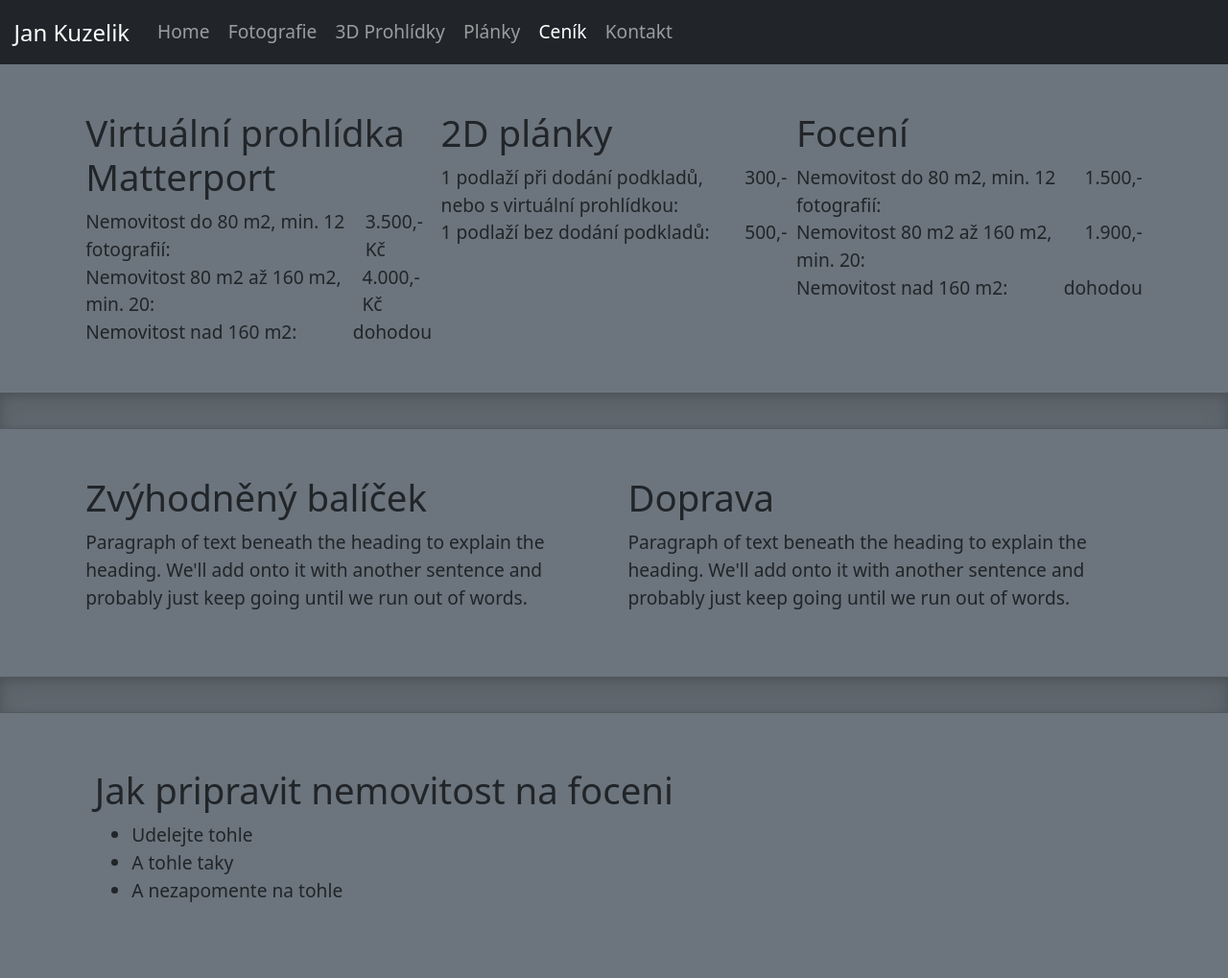
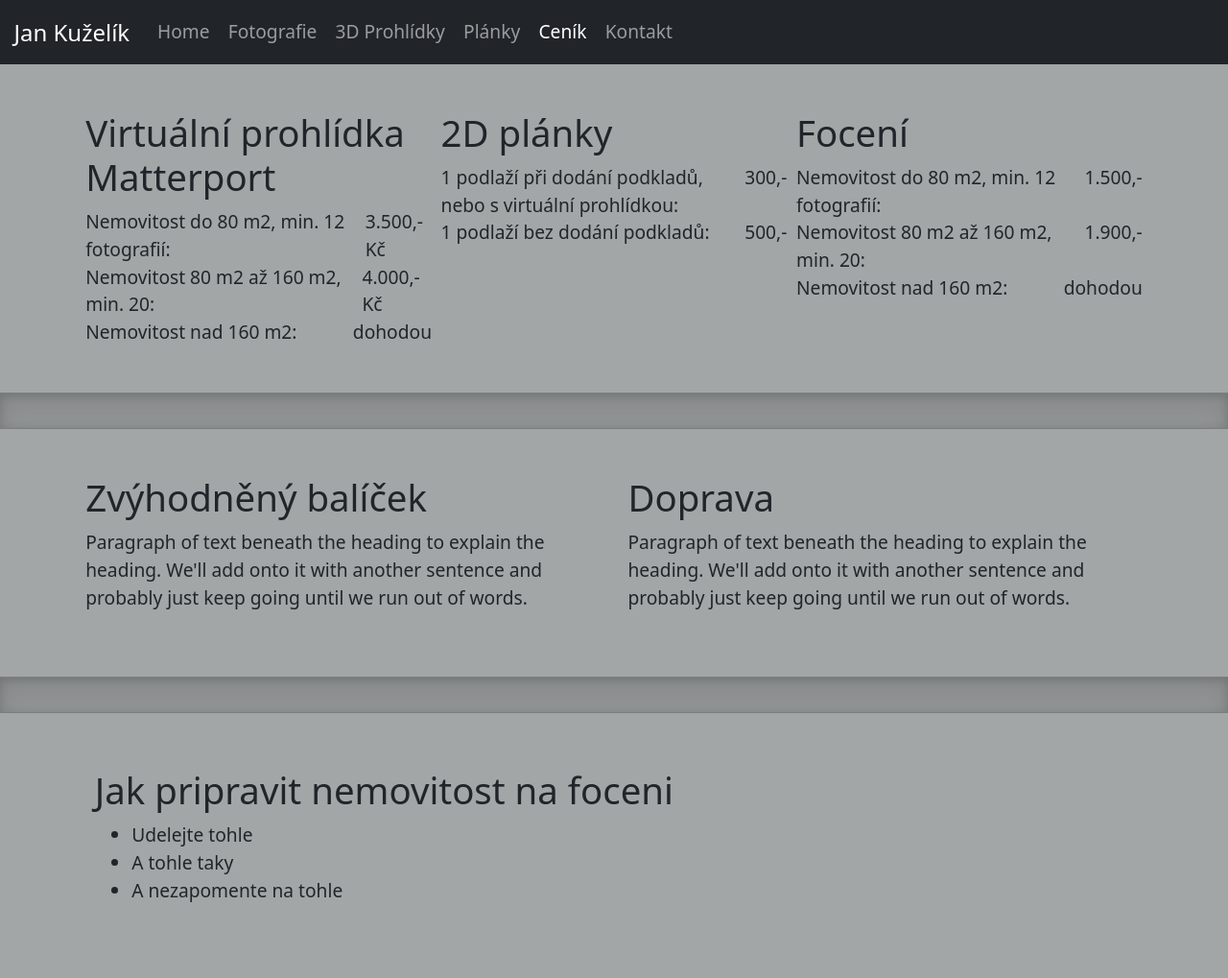
Before and after one commit to Jkuzz/web-portfolio, a Flask app: page /prices in a window 1280 px wide. Shown: the whole page at 96% size. Run offline with Flask 2, Linux system fonts and the light colour scheme.

Commit message:
Abstracted image wall, implemented plan viewer, changed bg colour

```diff
--- a/app.py
+++ b/app.py
@@ -21,8 +21,16 @@ def send_js(resource):
 
 @app.route('/portfolio')
 def render_portfolio():
-    pictures = glob.glob('static/portfolio/*.jpg')
-    return render_template('portfolio.html', pictures=pictures)
+    return render_image_wall('static/portfolio/*.jpg', 'Portfolio')
+
+
+@app.route('/plans')
+def render_plans():
+    return render_image_wall('static/plans/*.jpg', 'Plánky')
+
+
+def render_image_wall(img_path, title):
+    return render_template('image_wall.html', pictures=glob.glob(img_path), title=title)
 
 
 @app.route('/<page>')
--- a/static/base.css
+++ b/static/base.css
@@ -1,5 +1,9 @@
 html {
     font-size: 1.2rem;
+}
+
+body {
+    background-color: #a2a6a7 !important;
 }
 
 .b-example-divider {
--- a/templates/base.html
+++ b/templates/base.html
@@ -21,11 +21,11 @@
     {% block includes %}{% endblock %}
 </head>
 
-<body class="bg-secondary">
+<body {#class="bg-secondary"#}>
 <nav class="navbar navbar-expand-md navbar-dark fixed-top bg-dark">
     <div class="container-fluid">
         <a class="navbar-brand" href="/">
-            Jan Kuzelik
+            Jan Kuželík
         </a>
         <button class="navbar-toggler" type="button" data-bs-toggle="collapse" data-bs-target="#navbarCollapse"
                 aria-controls="navbarCollapse" aria-expanded="false" aria-label="Toggle navigation">
@@ -43,7 +43,7 @@
                     <a class="nav-link{% if self.title() == 'Kontakt' %} active{% endif %}" href="kontakt">3D Prohlídky</a>
                 </li>
                 <li class="nav-item">
-                    <a class="nav-link{% if self.title() == 'Kontakt' %} active{% endif %}" href="kontakt">Plánky</a>
+                    <a class="nav-link{% if self.title() == 'Plánky' %} active{% endif %}" href="plans">Plánky</a>
                 </li>
                 <li class="nav-item">
                     <a class="nav-link{% if self.title() == 'Ceník' %} active{% endif %}" href="prices">Ceník</a>
```
Also changed, not shown: templates/home.html (+0 -7 lines), templates/image_wall.html (renamed from templates/portfolio.html, +1 -7 lines).
